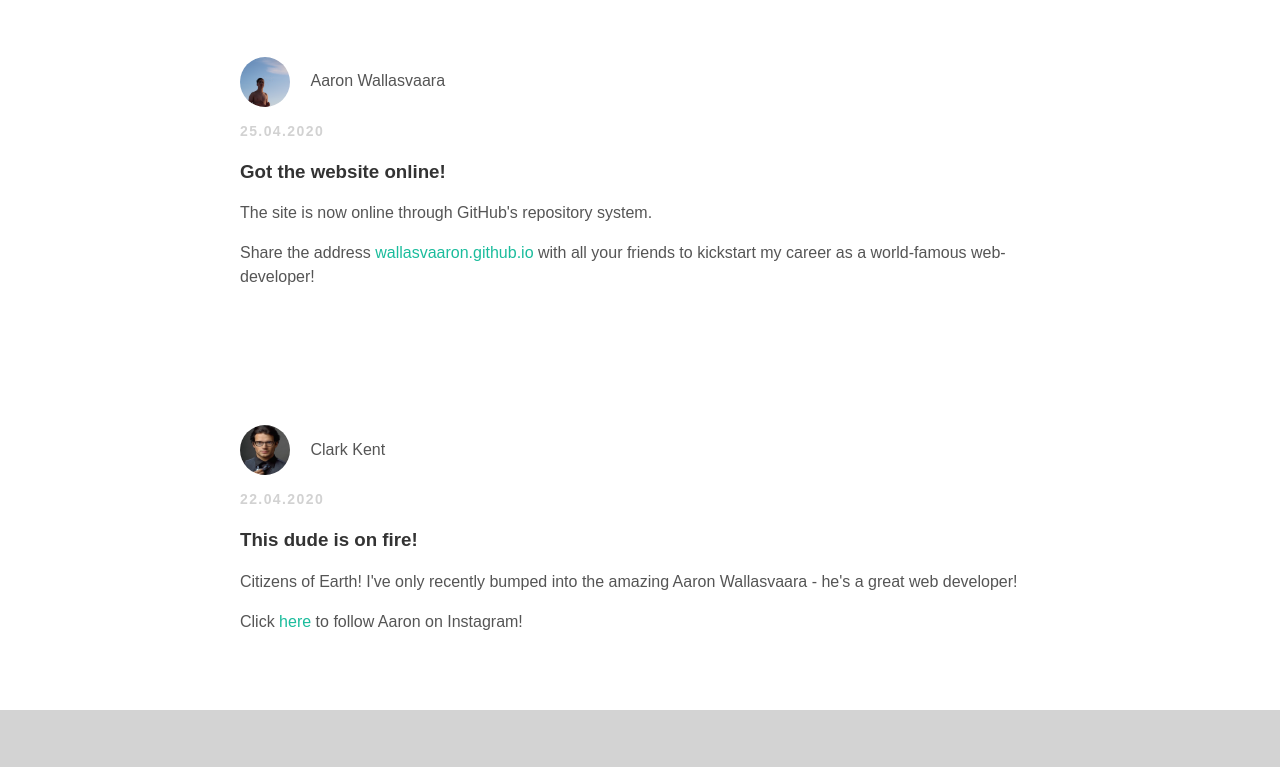
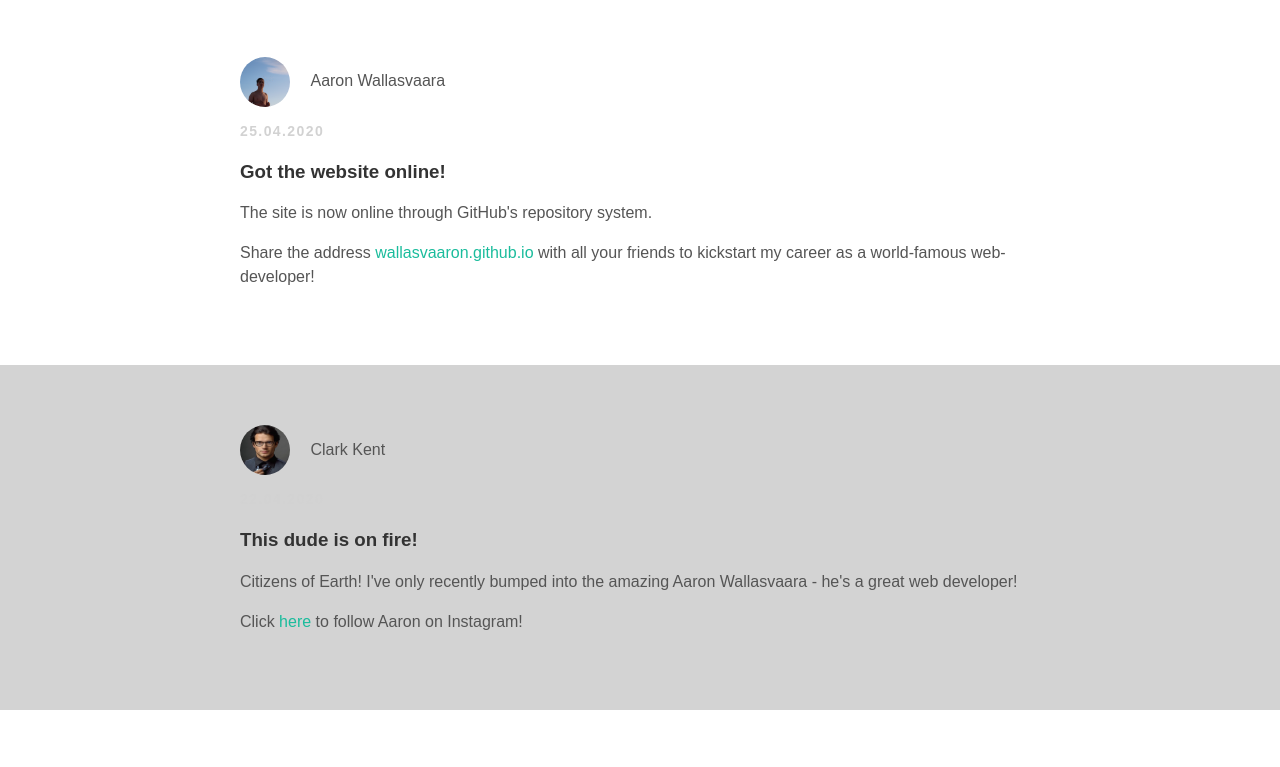
Before and after one commit to wallasvaaron/wallasvaaron.github.io, a plain HTML site: page index.html in a window 1280 px wide. Shown: the part 153-920 px from the top of the page. Drawn offline with Linux system fonts and the light colour scheme; a web font is replaced by a local one.

Commit message:
Update index.html

```diff
--- a/index.html
+++ b/index.html
@@ -17,8 +17,8 @@
         </div>
     </div>
     <div id="content">
+
         <div class="post-container">
-
 
             <div class="post">
                 <div class="post-author">
@@ -37,9 +37,8 @@
                     </p>
                 </div>
             </div>
-
-
-
+        </div>
+         <div class="post-container">
             <div class="post">
                 <div class="post-author">
                     <img src="./referenced_files/pictures/ClarkKent.jpg" alt="profilepic">
```
